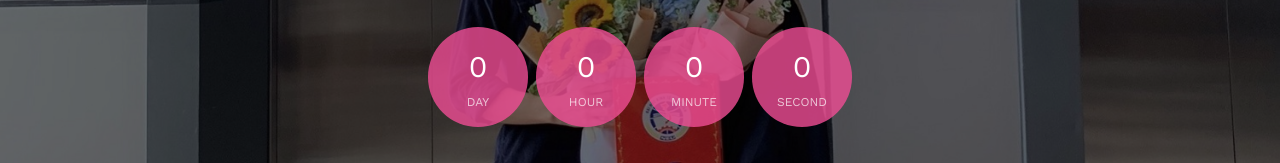
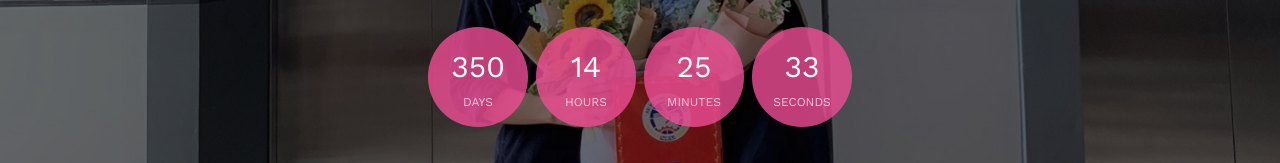
Before and after one commit to ftu-sneaky/Anniversary-Project, a plain HTML site: page index.html in a window 1280 px wide. Shown: the part 420-583 px from the top of the page. Drawn offline with nearby package versions, Linux system fonts and the light colour scheme; files whose address does not match are found by name.

Commit message:
Modify count down to 2nd year

```diff
--- a/index.html
+++ b/index.html
@@ -784,8 +784,7 @@
 
 	<script>
     //var d = new Date(new Date().getTime() + 119 * 119 * 111 * 1994);
-	var d = new Date(2022, 10, 06);
-	console.log(d);
+	var d = new Date(2023, 10, 06);
     // default example
     simplyCountdown('.simply-countdown-one', {
         year: d.getFullYear(),
```
